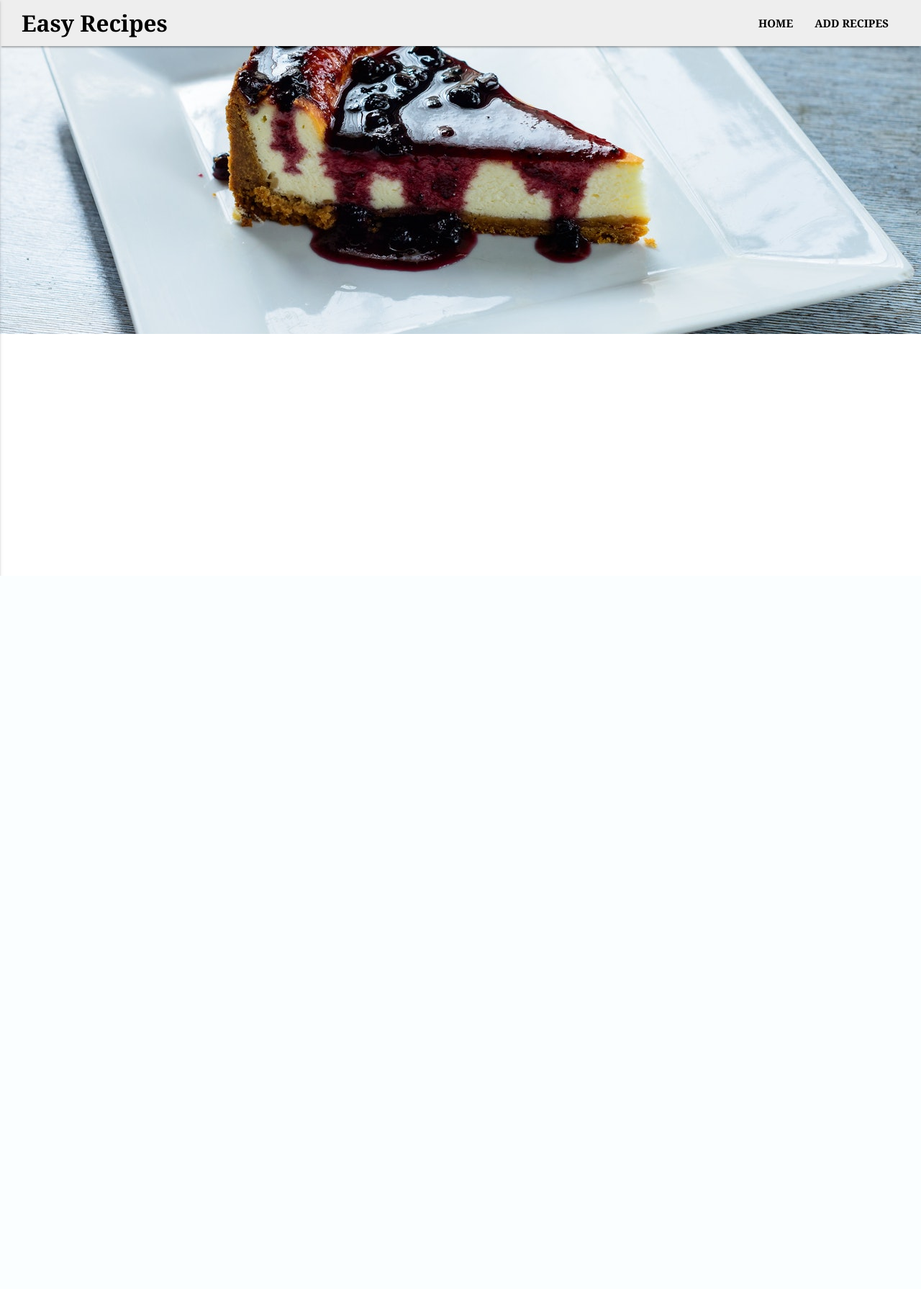
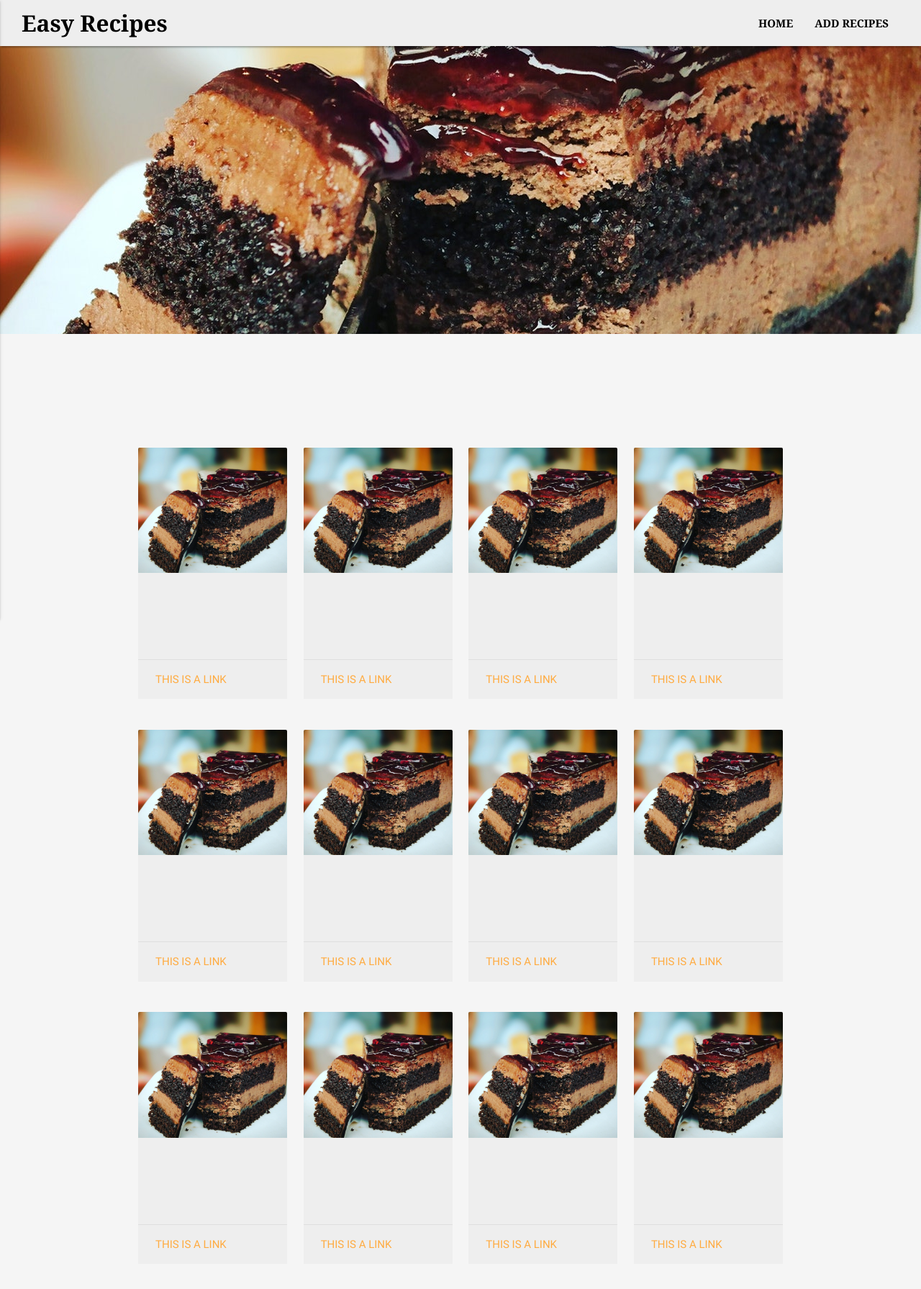
Before and after one commit to marcel-balint/easy-recipes, a Flask app: template templates/home.html in a window 1280 px wide. Shown: the whole page at 72% size. Before the commit the page ends 800 px from the top, so only its background shows below. Run offline with Flask 2, Linux system fonts and the light colour scheme; the template is opened without the code that fills it, so the values that code supplies are empty; some libraries are stand-ins or nearby versions.

Commit message:
Added the cards on 'home' page with styles

```diff
--- a/static/css/style.css
+++ b/static/css/style.css
@@ -1,3 +1,6 @@
+body {
+    background-color: #f5f5f5;
+}
 nav {
     color: #000;
     background-color: #eeeeee;
@@ -37,8 +40,9 @@ nav a {
     text-align: center;
     background-color: #eeeeee;
 }
+
 .side-nav li>a {
-        font-weight: 700;
+    font-weight: 700;
 }
 
 nav .button-collapse i {
@@ -59,17 +63,38 @@ nav .button-collapse i {
 }
 
 .img-box {
-  position: relative;
-  height: 400px;
-  z-index: -1;
+    position: relative;
+    height: 400px;
+    z-index: -1;
 }
 
 .img {
     position: absolute;
     width: 100%;
     height: 100%;
-    background: url("../images/backing.jpg");
+    background: url("../images/special.jpg");
     background-repeat: no-repeat;
     background-size: cover;
     background-position: center;
 }
+
+.card .card-content {
+    height: 120px;
+}
+
+.container {
+    margin-top: 150px;
+}
+
+.card {
+    background-color: #eee;
+    cursor: pointer;
+    border-radius: 0px;
+    box-shadow: none;
+    transition: all 175ms;
+}
+
+.card:hover {
+    transform: scale(1.03);
+    box-shadow: 0px 5px 10px #a7a7a7;
+}
--- a/templates/base.html
+++ b/templates/base.html
@@ -28,8 +28,14 @@
             </div>
         </nav>
     </header>
-    {% block content %}
-    {% endblock %}
+    <div class="row">
+        <div class="img-box">
+            <div class="img responsive-img">
+            </div>
+        </div>
+    </div>
+    <div class="container">
+        {% block content %} {% endblock %}
     </div>
     <script src="https://cdnjs.cloudflare.com/ajax/libs/jquery/3.2.1/jquery.min.js"></script>
     <script src="https://cdnjs.cloudflare.com/ajax/libs/materialize/0.100.2/js/materialize.min.js"></script>
--- a/templates/home.html
+++ b/templates/home.html
@@ -1,12 +1,155 @@
 {% extends 'base.html' %} {% block content %}
+
 <div class="row">
-    <div class="img-box">
-        <div class="img responsive-img">
+    <div class="col s12 m6 l3">
+        <div class="card">
+            <div class="card-image">
+                <img src="../static/images/special.jpg">
+            </div>
+            <div class="card-content">
+            </div>
+            <div class="card-action">
+                <a href="#">This is a link</a>
+            </div>
+        </div>
+    </div>
+    <div class="col s12 m6 l3">
+        <div class="card">
+            <div class="card-image">
+                <img src="../static/images/special.jpg">
+            </div>
+            <div class="card-content">
+            </div>
+            <div class="card-action">
+                <a href="#">This is a link</a>
+            </div>
+        </div>
+    </div>
+    <div class="col s12 m6 l3">
+        <div class="card">
+            <div class="card-image">
+                <img src="../static/images/special.jpg">
+            </div>
+            <div class="card-content">
+            </div>
+            <div class="card-action">
+                <a href="#">This is a link</a>
+            </div>
+        </div>
+    </div>
+    <div class="col s12 m6 l3">
+        <div class="card">
+            <div class="card-image">
+                <img src="../static/images/special.jpg">
+            </div>
+            <div class="card-content">
+            </div>
+            <div class="card-action">
+                <a href="#">This is a link</a>
+            </div>
         </div>
     </div>
 </div>
-{% for country in countries %}
-<hr>
-<strong>{{ country.country }}</strong><br>
-{% endfor %}
+<div class="row">
+    <div class="col s12 m6 l3">
+        <div class="card">
+            <div class="card-image">
+                <img src="../static/images/special.jpg">
+            </div>
+            <div class="card-content">
+            </div>
+            <div class="card-action">
+                <a href="#">This is a link</a>
+            </div>
+        </div>
+    </div>
+    <div class="col s12 m6 l3">
+        <div class="card">
+            <div class="card-image">
+                <img src="../static/images/special.jpg">
+            </div>
+            <div class="card-content">
+            </div>
+            <div class="card-action">
+                <a href="#">This is a link</a>
+            </div>
+        </div>
+    </div>
+    <div class="col s12 m6 l3">
+        <div class="card">
+            <div class="card-image">
+                <img src="../static/images/special.jpg">
+            </div>
+            <div class="card-content">
+            </div>
+            <div class="card-action">
+                <a href="#">This is a link</a>
+            </div>
+        </div>
+    </div>
+    <div class="col s12 m6 l3">
+        <div class="card">
+            <div class="card-image">
+                <img src="../static/images/special.jpg">
+            </div>
+            <div class="card-content">
+            </div>
+            <div class="card-action">
+                <a href="#">This is a link</a>
+            </div>
+        </div>
+    </div>
+</div>
+<div class="row">
+    <div class="col s12 m6 l3">
+        <div class="card">
+            <div class="card-image">
+                <img src="../static/images/special.jpg">
+            </div>
+            <div class="card-content">
+            </div>
+            <div class="card-action">
+                <a href="#">This is a link</a>
+            </div>
+        </div>
+    </div>
+    <div class="col s12 m6 l3">
+        <div class="card">
+            <div class="card-image">
+                <img src="../static/images/special.jpg">
+            </div>
+            <div class="card-content">
+            </div>
+            <div class="card-action">
+                <a href="#">This is a link</a>
+            </div>
+        </div>
+    </div>
+    <div class="col s12 m6 l3">
+        <div class="card">
+            <div class="card-image">
+                <img src="../static/images/special.jpg">
+            </div>
+            <div class="card-content">
+            </div>
+            <div class="card-action">
+                <a href="#">This is a link</a>
+            </div>
+        </div>
+    </div>
+    <div class="col s12 m6 l3">
+        <div class="card">
+            <div class="card-image">
+                <img src="../static/images/special.jpg">
+            </div>
+            <div class="card-content">
+            </div>
+            <div class="card-action">
+                <a href="#">This is a link</a>
+            </div>
+        </div>
+    </div>
+</div>
+
+
 {% endblock %}
```
Also changed, not shown: static/images/backing.jpg (deleted), static/images/special.jpg (added).
